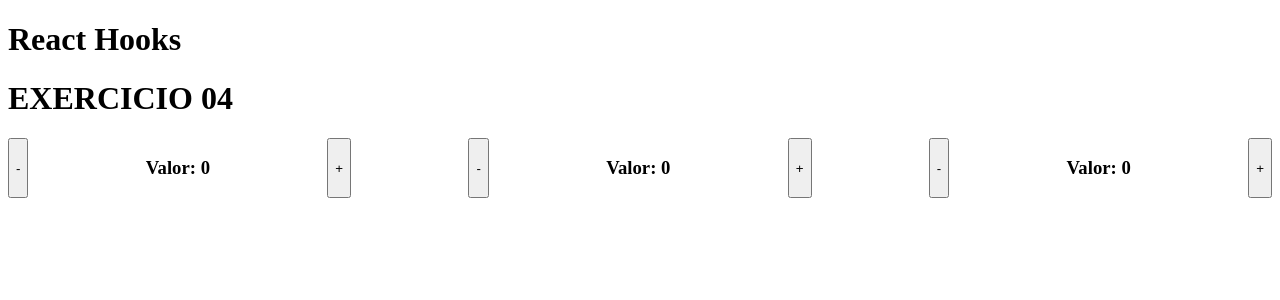
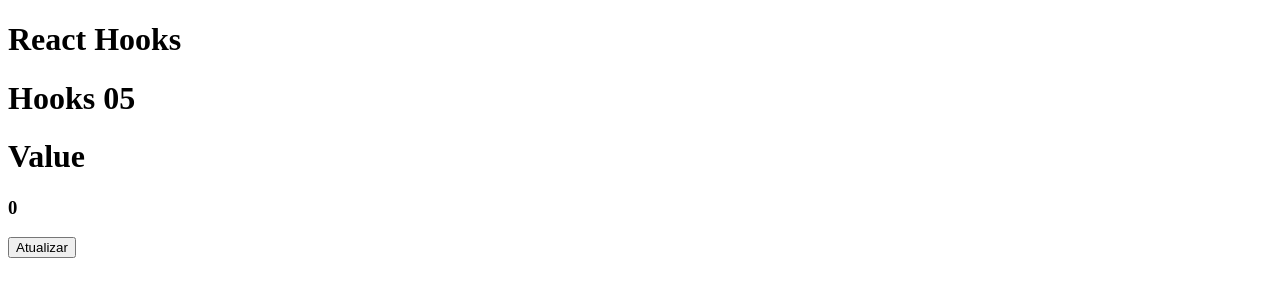
Before and after one commit to danielBRTanimacao/React-estudo, a React (Vite) app in the folder react-04-hooks/: page / in a window 1280 px wide. Shown: the top 300 px of the page. Built offline with nearby package versions, Linux system fonts and the light colour scheme.

Commit message:
init exercicio 03

```diff
--- a/react-04-hooks/src/App.jsx
+++ b/react-04-hooks/src/App.jsx
@@ -3,7 +3,8 @@
 // import HookState01 from "./components/UseState01";
 // import HookState02 from "./components/UseState02";
 // import HookState03 from "./components/UseState03";
-import HookState04 from "./components/UseState04";
+// import HookState04 from "./components/UseState04";
+import HookState05 from "./components/UseState05";
 
 export default () => {
     return (
@@ -11,7 +12,8 @@
             <h1>React Hooks</h1>
             {/* <HookState01 /> */}
             {/* <HookState03 /> */}
-            <HookState04 />
+            {/* <HookState04 /> */}
+            <HookState05 />
         </>
     );
 };
--- /dev/null
+++ b/react-04-hooks/src/components/UseState05.jsx
@@ -0,0 +1,13 @@
+import React from "react";
+import UseState05a from "./UseState05a";
+
+export default () => {
+    return (
+        <>
+            <h1>Hooks 05</h1>
+            <div>
+                <UseState05a />
+            </div>
+        </>
+    );
+};
--- /dev/null
+++ b/react-04-hooks/src/components/UseState05a.jsx
@@ -0,0 +1,17 @@
+import { useState } from "react";
+
+export default () => {
+    const [value, setValue] = useState(0);
+
+    function update() {
+        setValue(5);
+    }
+
+    return (
+        <>
+            <h1>Value</h1>
+            <h3>{value}</h3>
+            <button onClick={update}>Atualizar</button>
+        </>
+    );
+};
```
